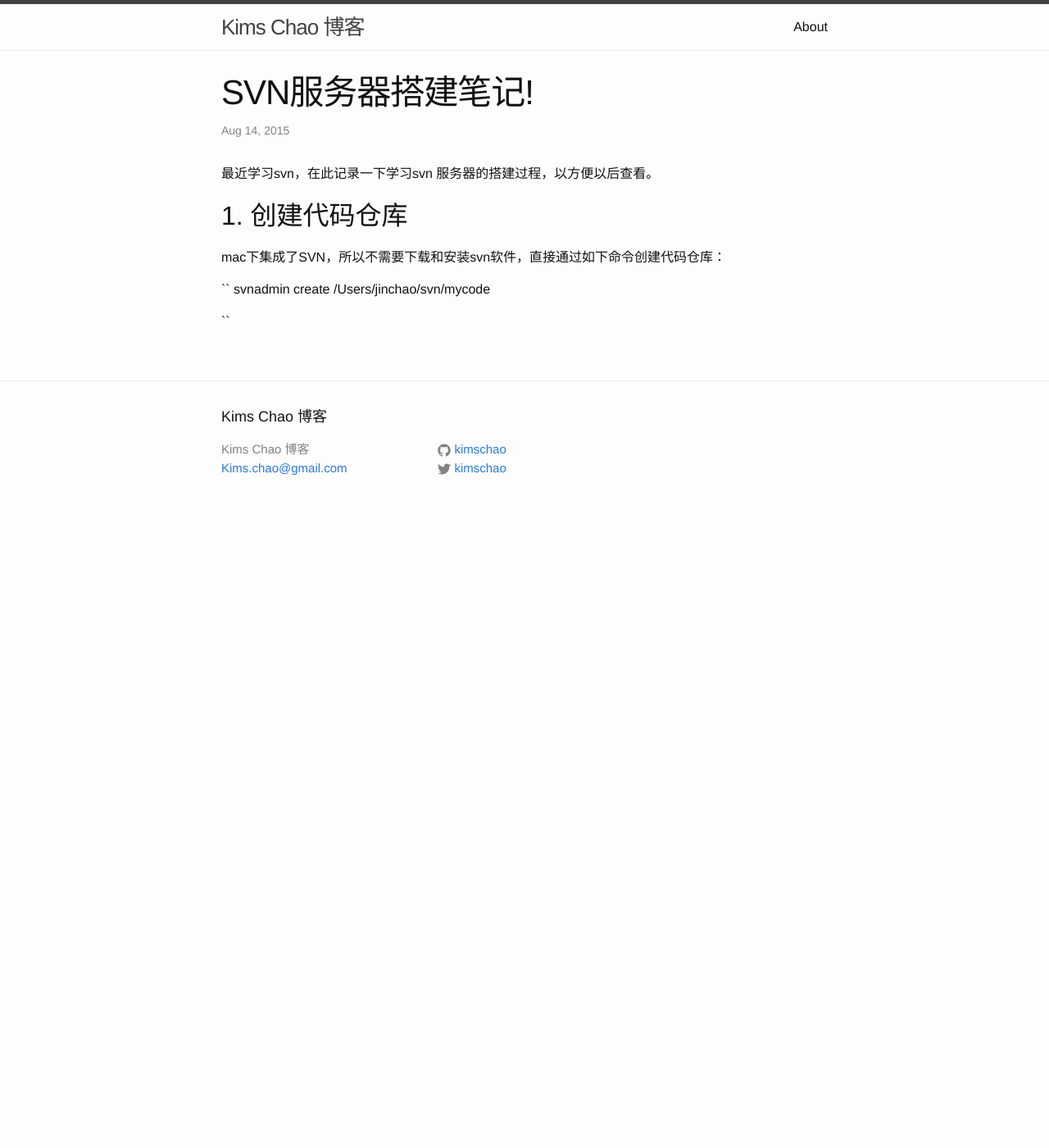
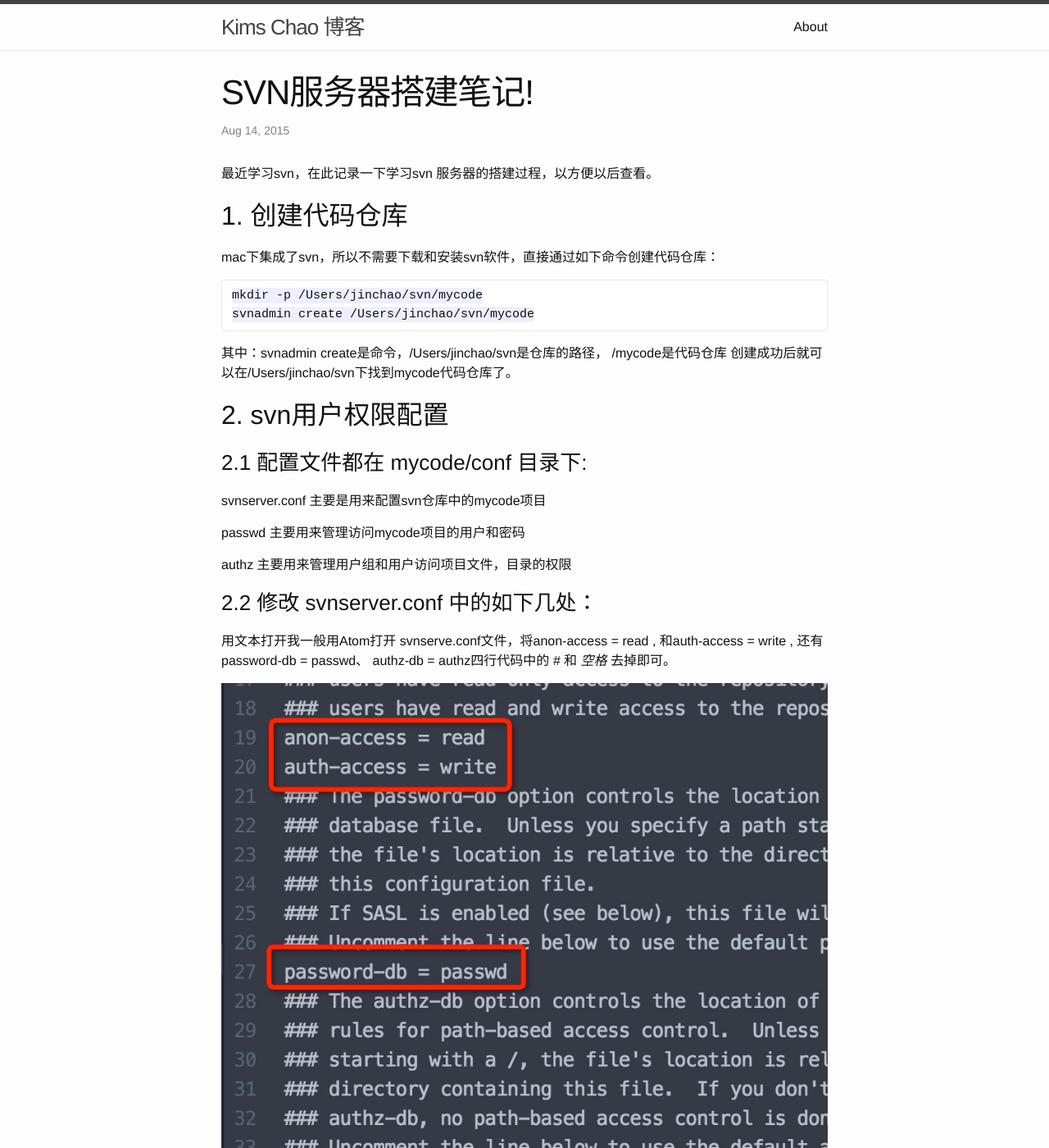
Before and after one commit to kimschao/kimschao.github.io, a Jekyll site: the page built from _posts/2015-08-15-SVN服务器搭建笔记.md, in a window 1280 px wide and 1400 px high. Shown: the whole window at 82% size. Built offline with Jekyll 4.4.1, drawn with Linux system fonts in a browser that asks for light colours; some of the changed text lies outside the part shown.

Commit message:
svn搭建服务器笔记已经OK了

````diff
--- a/_posts/2015-08-15-SVN服务器搭建笔记.md
+++ b/_posts/2015-08-15-SVN服务器搭建笔记.md
@@ -8,9 +8,60 @@ categories: svn
 
 ##1. 创建代码仓库
 
-mac下集成了SVN，所以不需要下载和安装svn软件，直接通过如下命令创建代码仓库：
+mac下集成了svn，所以不需要下载和安装svn软件，直接通过如下命令创建代码仓库：
 
-``
+```
+mkdir -p /Users/jinchao/svn/mycode
 svnadmin create /Users/jinchao/svn/mycode
+```
+其中：svnadmin create是命令，/Users/jinchao/svn是仓库的路径， /mycode是代码仓库
+创建成功后就可以在/Users/jinchao/svn下找到mycode代码仓库了。
 
-``
+##2. svn用户权限配置
+
+###2.1 配置文件都在 mycode/conf 目录下:
+
+svnserver.conf 主要是用来配置svn仓库中的mycode项目
+
+passwd 主要用来管理访问mycode项目的用户和密码
+
+authz 主要用来管理用户组和用户访问项目文件，目录的权限
+
+###2.2 修改 svnserver.conf 中的如下几处：
+
+用文本打开我一般用Atom打开 svnserve.conf文件，将anon-access = read , 和auth-access = write , 还有password-db = passwd、 authz-db = authz四行代码中的 *#* 和 *空格* 去掉即可。
+
+![svnserve](/images/svn-serverconf-update.png)
+
+anon-access 有3种值，分别是: read 可匿名读； write 可读可写；none 不可匿名访问；
+
+###2.3 添加svn用户密码
+
+用文本打开passwd文件，在[users]下面添加的用户和密码，格式为username = password 配置如下：
+![passwd](/images/Snip20150815_1.png)
+
+###2.3 配置用户组合权限
+
+如果用户有多个角色，那么就可以将他们分到不同的用户组下，通过给用户组不同的权限，来限制用户访问。
+首先要给用户进行分组，然后再给该分组添加权限。（这里用[/]表示所有的资源）
+![passwd](sin20150815_8.png)
+
+
+#3. 启动svn服务器
+
+```
+svnserve -d -r /Users/jinchao/svn
+
+```
+#4. 导入项目
+
+```
+svn import  /项目路径 svn://locahost/svn/mycode  -m "导入项目"  --username jinchao   --password 123
+
+```
+
+locahost 是本地网络地址，项目路径是自己本地项目的完整路径,如: /Users/jinchao/site
+
+参考如下资料：
+
+[Subversion Setup (简体中文)](https://wiki.archlinux.org/index.php/Subversion_Setup_(%E7%AE%80%E4%BD%93%E4%B8%AD%E6%96%87))
````
Also changed, not shown: images/Snip20150815_1.png (added), images/Snip20150815_8.png (added), images/svn-serverconf-update.png (added).
